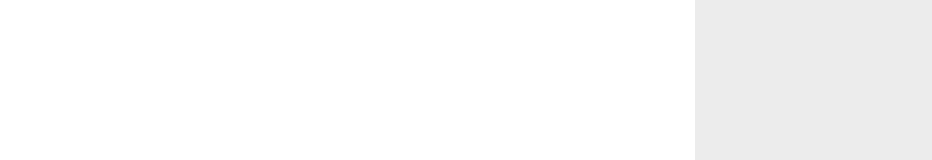
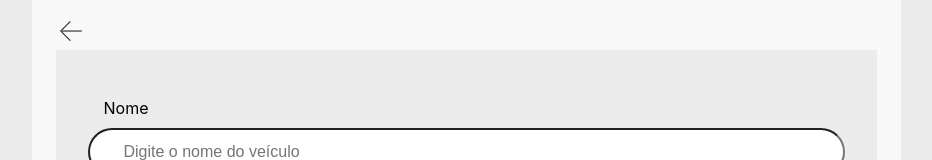
Before and after one commit to leandrocunha526/corelab-web, a Next.js app: page /update in a window 1280 px wide. Before the commit this address had no page. Shown: the top 160 px of the page, without its empty margins (174-1106 px from the left). Built offline with nearby package versions, Linux system fonts and the light colour scheme.

Commit message:
Add update and use alert to message in register

```diff
--- /dev/null
+++ b/pages/update.tsx
@@ -0,0 +1,29 @@
+import { useRouter } from "next/router"
+import Cookies from "universal-cookie"
+import Form from "../components/Form"
+import api from "../services/api"
+
+const Update = () => {
+   const cookies = new Cookies()
+
+   const route = useRouter()
+
+   const update = (data: any) => {
+    const vehicleSelected = cookies.get("selected")
+    const request = {
+        _id: vehicleSelected._id,
+        ...data
+    }
+    api.put("/update", request).then((res) => {
+        if(res.status === 200) {
+           alert("O veículo foi atualizado com sucesso, aperte OK e será redirecionado para tela inicial")
+        }
+        route.push("/")
+    })
+   }
+   return (
+        <Form handleSubmit={update}/>
+   )
+}
+
+export default Update
```
Also changed, not shown: pages/register.tsx (+7 -10 lines).
